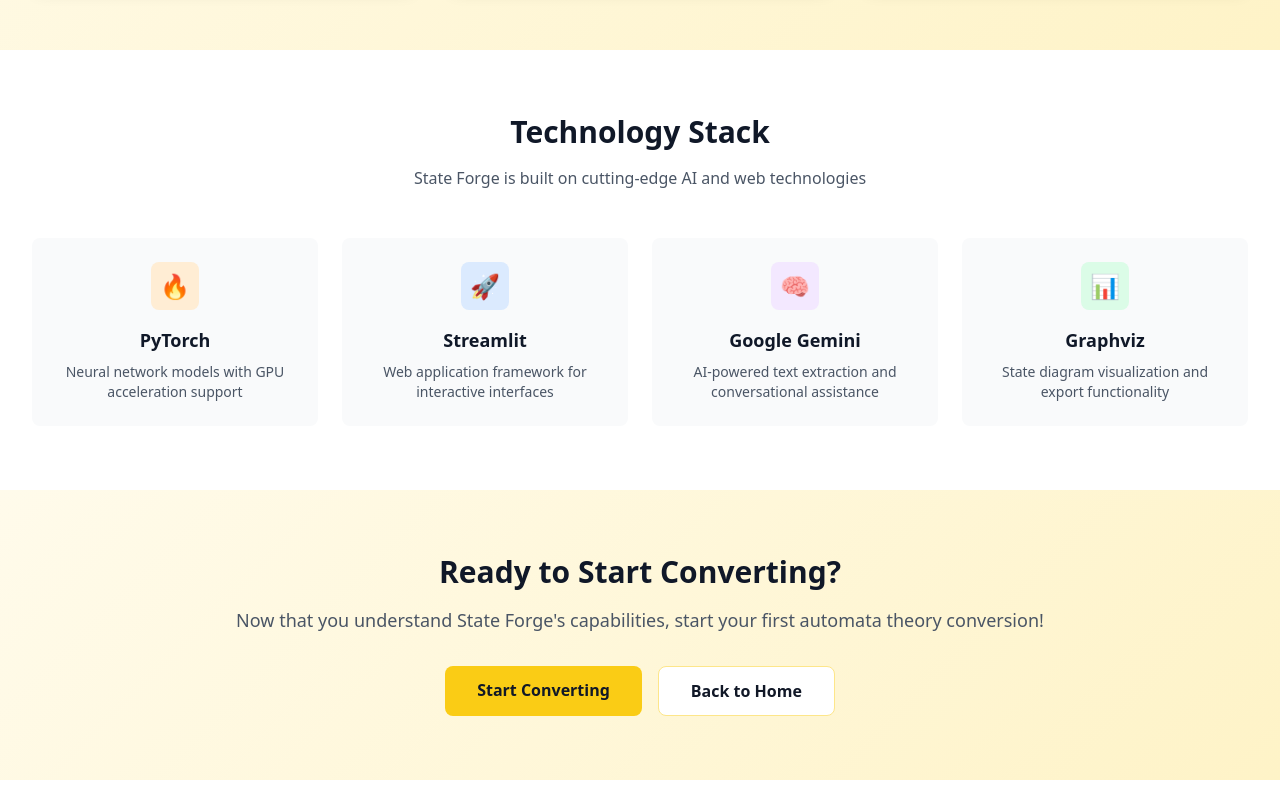
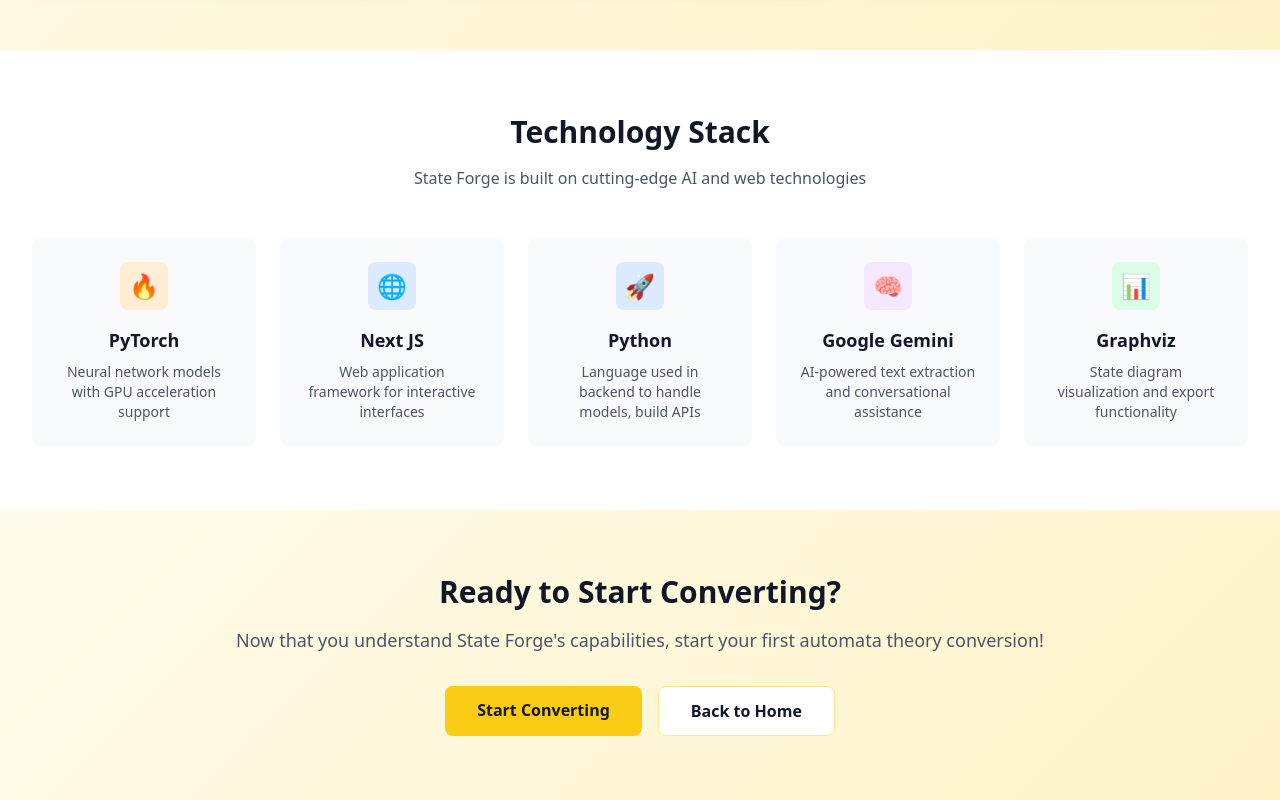
Before and after one commit to DeepThinkers-Rrsearch/front-end, a Next.js app: page /instructions in a window 1280 px wide. Shown: the part 4131-4931 px from the top of the page. Built offline with nearby package versions, Linux system fonts and the light colour scheme.

Commit message:
updated tech stack

```diff
--- a/app/instructions/page.tsx
+++ b/app/instructions/page.tsx
@@ -403,7 +403,7 @@
 
       {/* Technology Stack */}
       <section className="py-16">
-        <div className="max-w-7xl mx-auto px-4 sm:px-6 lg:px-8">
+        <div className="max-w-7xl mx-auto px-5 sm:px-6 lg:px-8">
           <div className="text-center mb-12">
             <h2 className="text-3xl font-bold text-gray-900 mb-4">
               Technology Stack
@@ -413,7 +413,7 @@
             </p>
           </div>
 
-          <div className="grid grid-cols-1 md:grid-cols-2 lg:grid-cols-4 gap-6">
+          <div className="grid grid-cols-1 md:grid-cols-2 lg:grid-cols-5 gap-6">
             <div className="bg-gray-50 rounded-lg p-6 text-center">
               <div className="w-12 h-12 bg-orange-100 rounded-lg mx-auto mb-4 flex items-center justify-center">
                 <span className="text-2xl">🔥</span>
@@ -428,13 +428,25 @@
 
             <div className="bg-gray-50 rounded-lg p-6 text-center">
               <div className="w-12 h-12 bg-blue-100 rounded-lg mx-auto mb-4 flex items-center justify-center">
+                <span className="text-2xl">🌐</span>
+              </div>
+              <h3 className="text-lg font-semibold text-gray-900 mb-2">
+                Next JS
+              </h3>
+              <p className="text-gray-600 text-sm">
+                Web application framework for interactive interfaces
+              </p>
+            </div>
+
+            <div className="bg-gray-50 rounded-lg p-6 text-center">
+              <div className="w-12 h-12 bg-blue-100 rounded-lg mx-auto mb-4 flex items-center justify-center">
                 <span className="text-2xl">🚀</span>
               </div>
               <h3 className="text-lg font-semibold text-gray-900 mb-2">
-                Streamlit
+                Python
               </h3>
               <p className="text-gray-600 text-sm">
-                Web application framework for interactive interfaces
+               Language used in backend to handle models, build APIs
               </p>
             </div>
 
```
